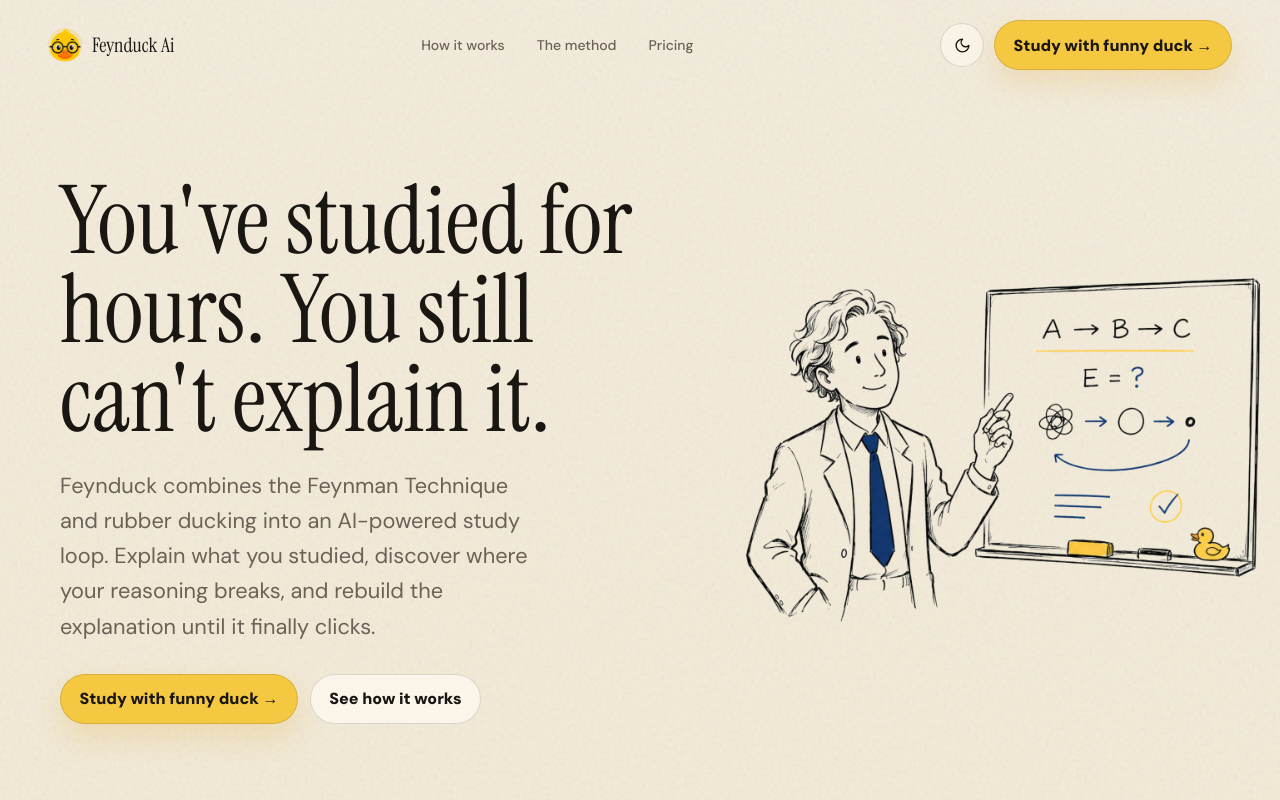
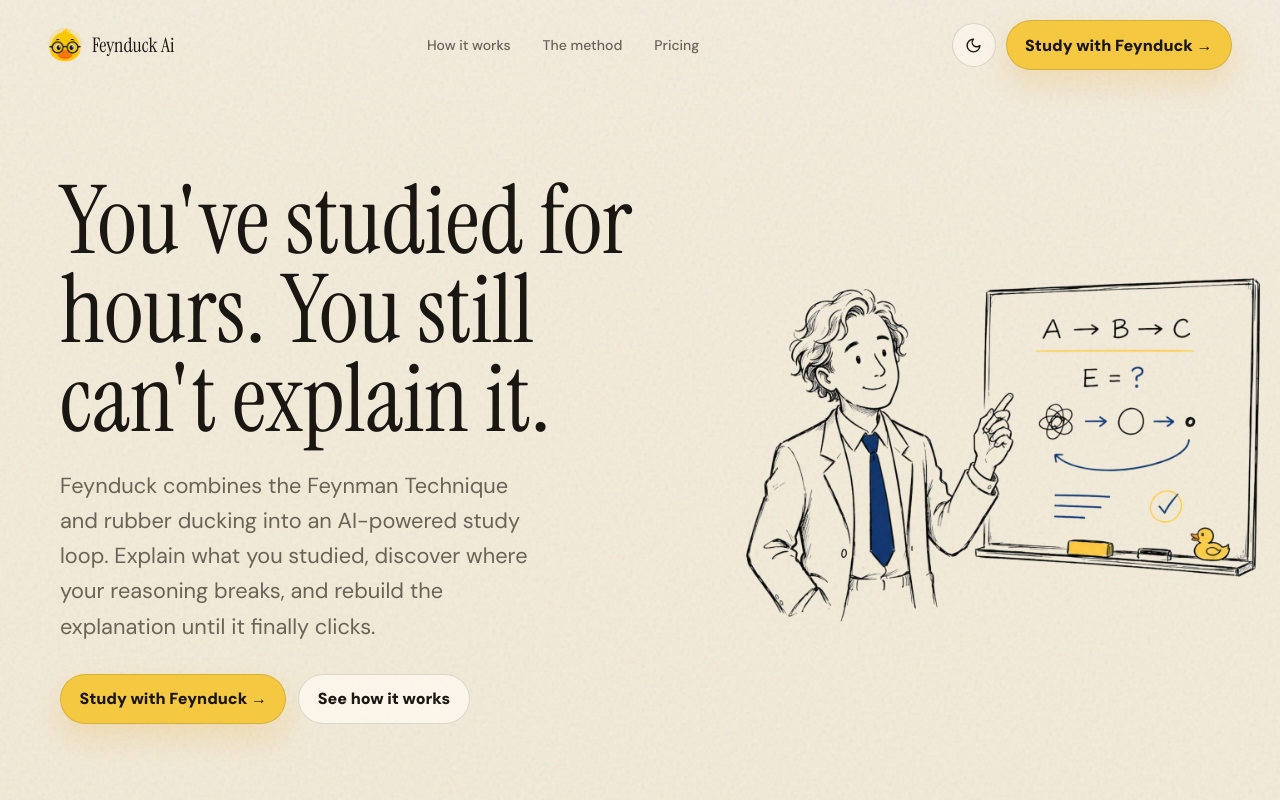
Before and after one commit to rimshadpcs/Duckland, a Next.js app: page / in a window 1280 px wide. Shown: the top 800 px of the page. Built offline with nearby package versions, Linux system fonts and the light colour scheme.

Commit message:
Restore Feynduck CTA text

```diff
--- a/app/page.tsx
+++ b/app/page.tsx
@@ -908,7 +908,7 @@
             {themeMode === "obsidian" ? <Sun size={17} /> : <Moon size={17} />}
           </button>
           <a className="nav-cta" href="/study">
-            Study with funny duck →
+            Study with Feynduck →
           </a>
         </div>
       </nav>
@@ -923,7 +923,7 @@
           </p>
           <div className="hero-actions">
             <a className="button primary" href="/study">
-              Study with funny duck →
+              Study with Feynduck →
             </a>
             <a className="button secondary" href="#how">
               See how it works
@@ -1152,7 +1152,7 @@
         <h2>Stop guessing whether you understand.</h2>
         <p>Explain it to Feynduck and find out before the exam does.</p>
         <a className="button primary" href="/study">
-          Study with funny duck →
+          Study with Feynduck →
         </a>
       </section>
 
```
